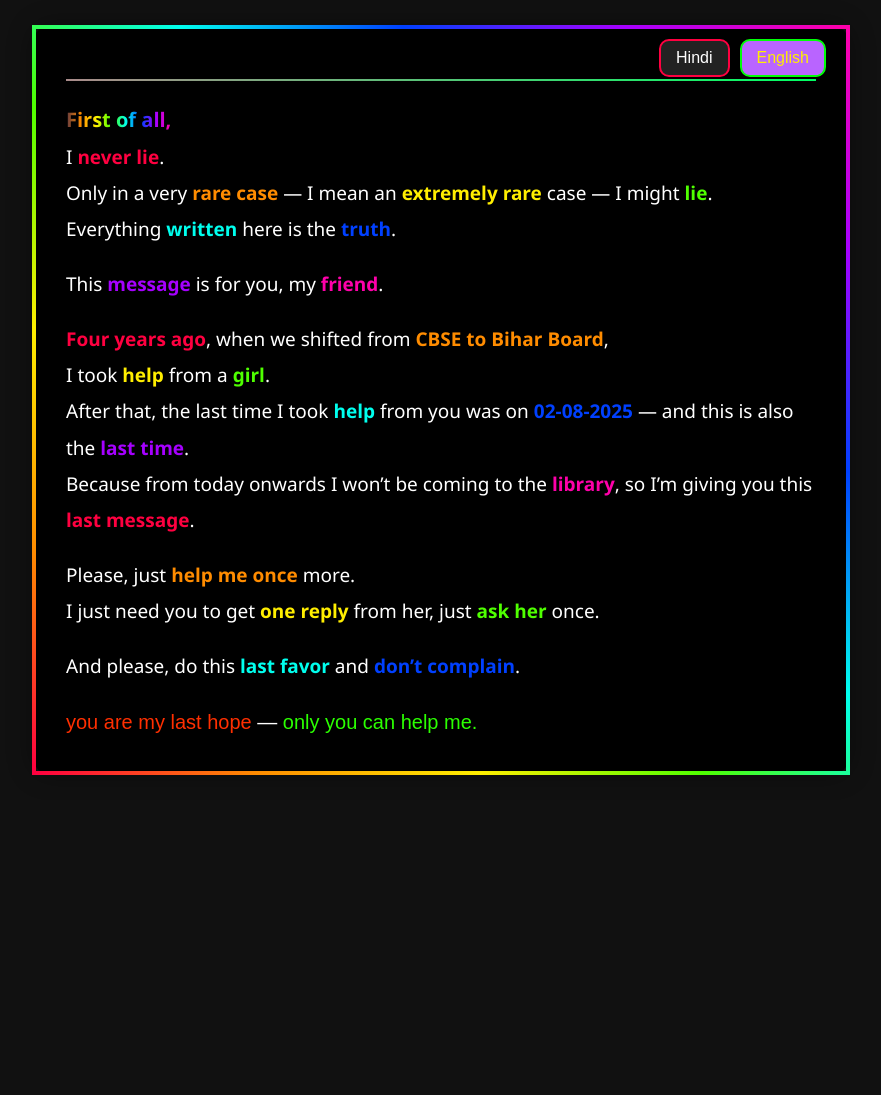
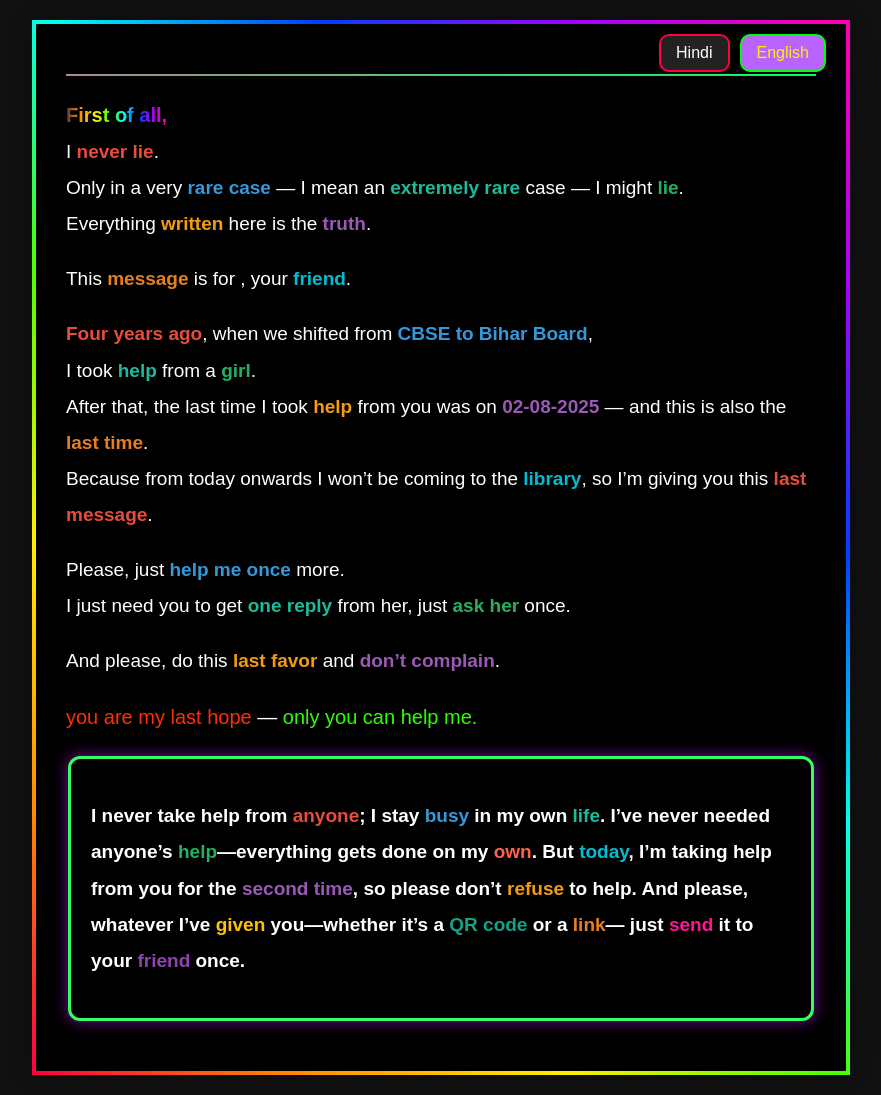
Before and after one commit to 75raj/1, a plain HTML site: page index.html in a window 1280 px wide. Shown: the whole page, without its empty margins (199-1080 px from the left). Before the commit the page ends 800 px from the top, so only its background shows below. Drawn offline with Linux system fonts and the light colour scheme.

Commit message:
Update index.html

```diff
--- a/index.html
+++ b/index.html
@@ -112,7 +112,7 @@
   <p><span class="gradient-text">देखो जी, सबसे पहले</span><br>
   मैं <span class="highlight1">कभी झूठ</span> नहीं बोलता हूँ।<br>
   बहुत ही <span class="highlight2">रेयर केस</span> में — मतलब <span class="highlight3">बिल्कुल रेयर</span> केस में — <span class="highlight4">झूठ</span> बोलता हूँ।<br>
-            जो भी इसमें <span class="highlight5">लिखा</span> है, <span class="highlight6">सब सच</span> है।</p>
+  जो भी इसमें <span class="highlight5">लिखा</span> है, <span class="highlight6">सब सच</span> है.</p>
 
   <p>ये <span class="highlight7">मैसेज</span> आपके लिए है, <span class="highlight8">मेरे दोस्त</span>।</p>
 
@@ -126,7 +126,39 @@
 
   <p>और प्लीज़, <span class="highlight5">आख़िरी मदद</span> कर दो और <span class="highlight6">शिकायत मत करना</span>।</p>
 
+  <!-- नया paragraph start -->
+  <p>
+    मैं कभी भी किसी से <span class="c1">मदद</span> नहीं लेता हूँ; मैं अपने ही <span class="c2">life</span> में <span class="c3">व्यस्त</span> रहता हूँ।
+    मुझे कभी किसी की <span class="c4">मदद</span> की ज़रूरत नहीं पड़ी—सब कुछ <span class="c5">खुद</span> ही हो जाता है।
+    लेकिन आज, मैं आपसे <span class="c6">दूसरी बार</span> <span class="c7">मदद</span> ले रहा हूँ, तो प्लीज़ <span class="c8">मना</span> मत करना।
+    और प्लीज़, जो भी मैंने आपको <span class="c9">दिया</span> है—चाहे वह <span class="c10">QR कोड</span> हो या <span class="c11">लिंक</span>—बस उसे अपने <span class="c12">दोस्त</span> को एक बार <span class="c13">भेज</span> देना।
+  </p>
 </div>
+
+<style>
+  .highlight1 { color: #e74c3c; font-weight: bold; }
+  .highlight2 { color: #3498db; font-weight: bold; }
+  .highlight3 { color: #1abc9c; font-weight: bold; }
+  .highlight4 { color: #27ae60; font-weight: bold; }
+  .highlight5 { color: #f39c12; font-weight: bold; }
+  .highlight6 { color: #9b59b6; font-weight: bold; }
+  .highlight7 { color: #e67e22; font-weight: bold; }
+  .highlight8 { color: #00bcd4; font-weight: bold; }
+
+  .c1 { color: #e74c3c; font-weight: bold; }
+  .c2 { color: #3498db; font-weight: bold; }
+  .c3 { color: #1abc9c; font-weight: bold; }
+  .c4 { color: #27ae60; font-weight: bold; }
+  .c5 { color: #f39c12; font-weight: bold; }
+  .c6 { color: #9b59b6; font-weight: bold; }
+  .c7 { color: #e67e22; font-weight: bold; }
+  .c8 { color: #00bcd4; font-weight: bold; }
+  .c9 { color: #ffc107; font-weight: bold; }
+  .c10 { color: #16a085; font-weight: bold; }
+  .c11 { color: #ff1493; font-weight: bold; }
+  .c12 { color: #8e44ad; font-weight: bold; }
+  .c13 { color: #d35400; font-weight: bold; }
+</style>
 
         <hr>
 
@@ -136,7 +168,7 @@
             Only in a very <span class="highlight2">rare case</span> — I mean an <span class="highlight3">extremely rare</span> case — I might <span class="highlight4">lie</span>.<br>
             Everything <span class="highlight5">written</span> here is the <span class="highlight6">truth</span>.</p>
 
-            <p>This <span class="highlight7">message</span> is for you, my <span class="highlight8">friend</span>.</p>
+            <p>This <span class="highlight7">message</span> is for , your <span class="highlight8">friend</span>.</p>
 
             <p><span class="highlight1">Four years ago</span>, when we shifted from <span class="highlight2">CBSE to Bihar Board</span>,<br>
             I took <span class="highlight3">help</span> from a <span class="highlight4">girl</span>.<br>
@@ -157,9 +189,50 @@
   .part1 { color: #ff2f00; }   /* warm accent */
   .part2 { color: #2bff00; }   /* cool accent */
 </style>
+<div class="message english">
+  <p>
+    <strong>
+      I never take help from <span class="c1">anyone</span>; I stay <span class="c2">busy</span> in my own <span class="c9">life</span>.
+      I’ve never needed anyone’s <span class="c3">help</span>—everything gets done on my <span class="c10">own</span>.
+      But <span class="c11">today</span>, I’m taking help from you for the <span class="c4">second time</span>,
+      so please don’t <span class="c5">refuse</span> to help.
+      And please, whatever I’ve <span class="c12">given</span> you—whether it’s a <span class="c6">QR code</span> or a <span class="c7">link</span>—
+      just <span class="c13">send</span> it to your <span class="c8">friend</span> once.
+    </strong>
+  </p>
+</div>
 
-        </div>
-    </div>
+<style>
+  body {
+    font-family: 'Poppins', Arial, sans-serif;
+    background: #111;
+    padding: 20px;
+  }
+  .message {
+    max-width: 700px;
+    margin: 20px auto;
+    padding: 20px;
+    border-radius: 12px;
+    background: #000;
+    color: #fff;
+    border: 3px solid #34ff60;
+    box-shadow: 0 0 15px rgba(197, 24, 255, 0.6);
+  }
+  /* Colors for important words */
+  .c1 { color: #e74c3c; font-weight: bold; }
+  .c2 { color: #3498db; font-weight: bold; }
+  .c3 { color: #27ae60; font-weight: bold; }
+  .c4 { color: #9b59b6; font-weight: bold; }
+  .c5 { color: #f39c12; font-weight: bold; }
+  .c6 { color: #16a085; font-weight: bold; }
+  .c7 { color: #e67e22; font-weight: bold; }
+  .c8 { color: #8e44ad; font-weight: bold; }
+  .c9 { color: #1abc9c; font-weight: bold; }
+  .c10 { color: #ff6347; font-weight: bold; }
+  .c11 { color: #00bcd4; font-weight: bold; }
+  .c12 { color: #ffc107; font-weight: bold; }
+  .c13 { color: #ff1493; font-weight: bold; }
+</style>
 
     <script>
         window.onload = function () {
```
Lines whose indentation alone changed are shown as unchanged.
